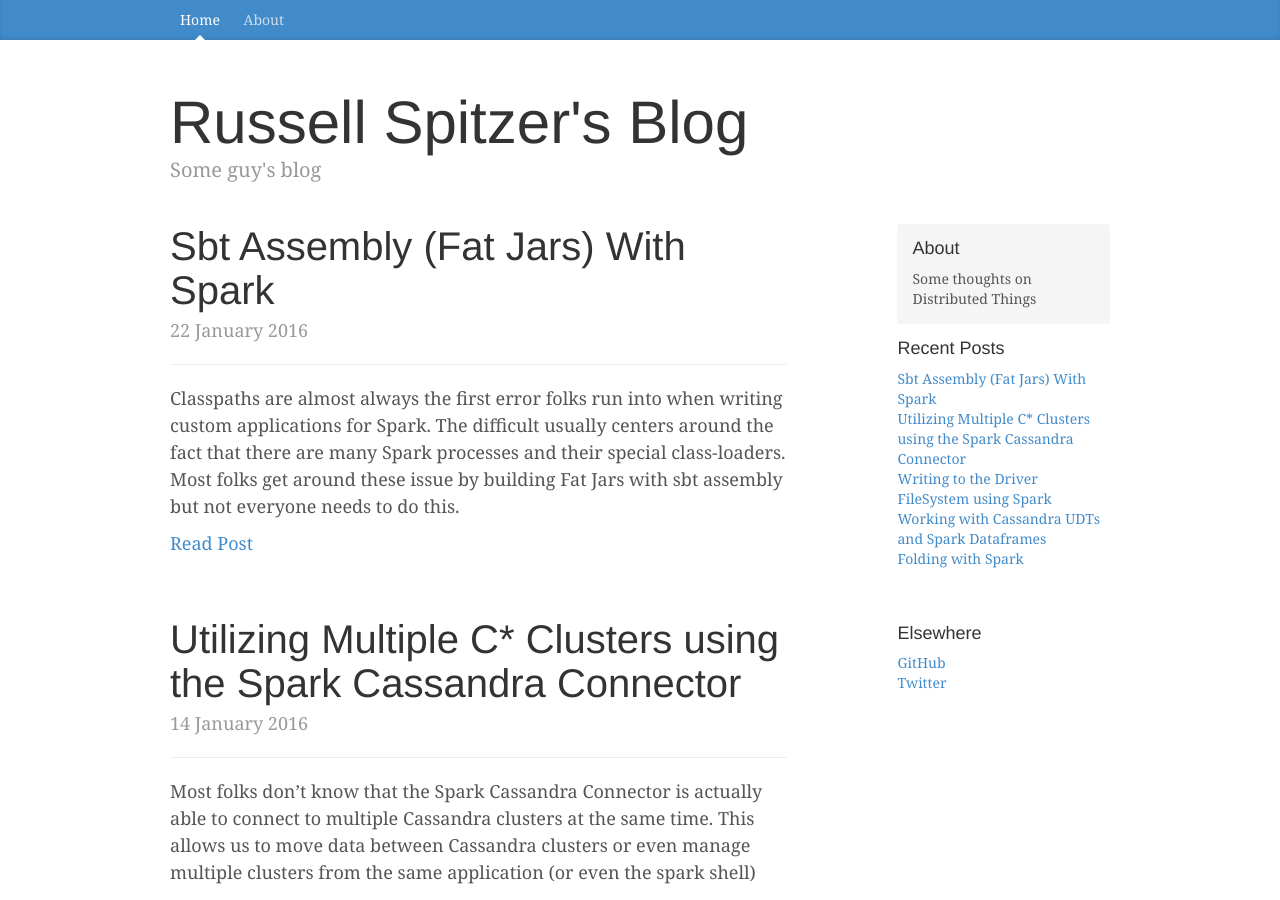
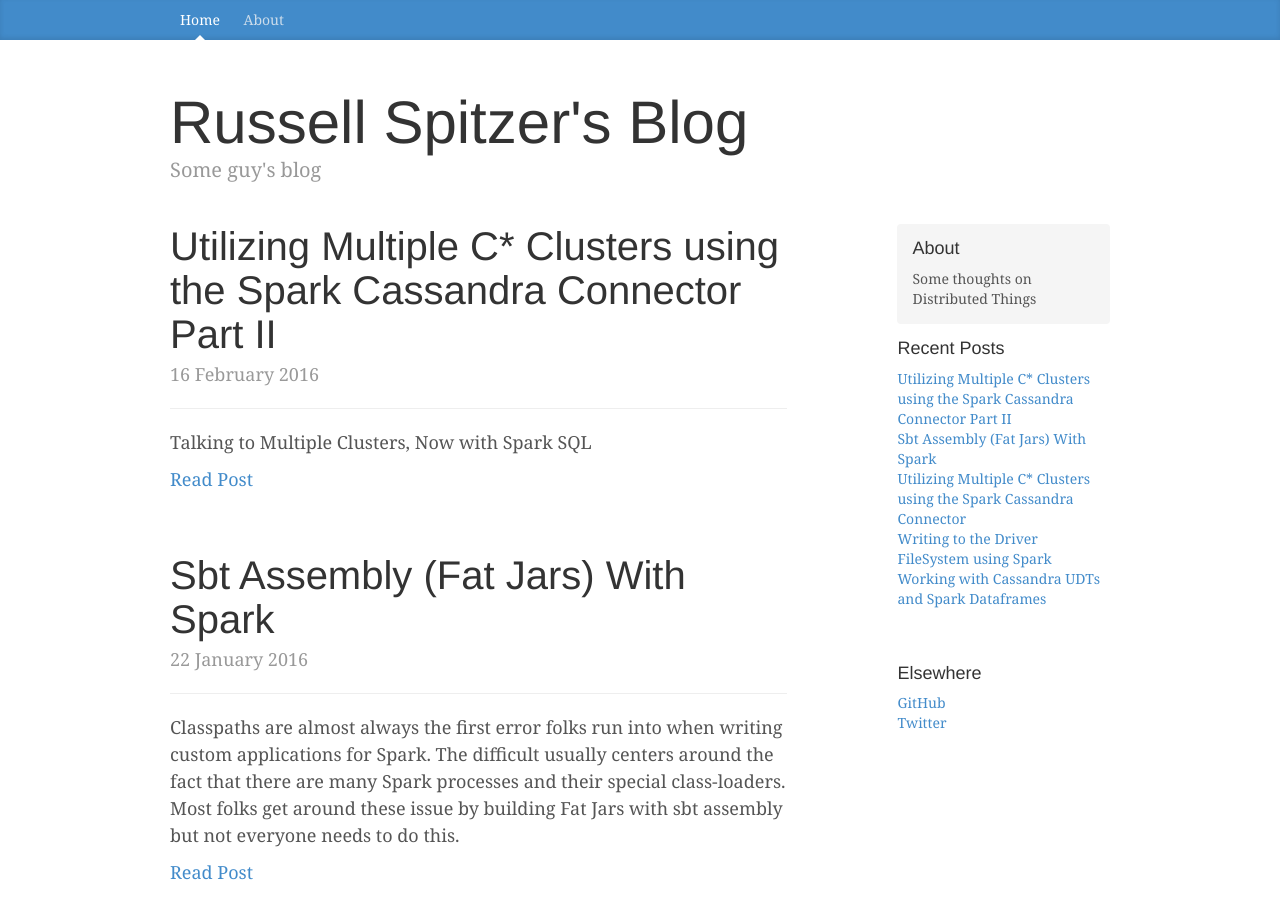
Before and after one commit to RussellSpitzer/RussellSpitzer.github.io, a Jekyll site: the page built from index.html, in a window 1280 px wide and 900 px high. Built offline with Jekyll 4.4.1, drawn with Linux system fonts in a browser that asks for light colours; nearby versions of some CDN libraries; Markdown is read by kramdown in place of the engine named in the settings; the list of posts is cut into pages by our own code; some of the changed lines change nothing that is shown.

Commit message:
Add Spark SQL Multiple Cluster Example

````diff
--- a/_posts/2016-1-14-Multiple-Clusters-Spark-Cassandra.md
+++ b/_posts/2016-1-14-Multiple-Clusters-Spark-Cassandra.md
@@ -15,6 +15,8 @@ Cassandra clusters at the same time. This allows us to move data between Cassand
 even manage  multiple clusters from the same application (or even the spark shell)
 
 ---
+
+#### For SparkSQL Look [here]({% post_url 2016-2-16-Multiple-Clusters-SparkSql-Cassandra %})
 
 Operations within the Spark Cassandra Connector are goverened by `CassandraConnector` objects.
 The default `CassandraConnector` is created based on the parameters in your `SparkConfiguration` and
--- /dev/null
+++ b/_posts/2016-2-16-Multiple-Clusters-SparkSql-Cassandra.md
@@ -0,0 +1,136 @@
+---
+title: Utilizing Multiple C* Clusters using the Spark Cassandra Connector Part II
+layout: post
+comments: True
+tags:
+ - Spark
+ - Cassandra
+ - Scala
+ - SparkSQL
+
+---
+
+---
+Talking to Multiple Clusters, Now with Spark SQL
+
+---
+
+I previously wrote up a small example about using multiple `CassandraConnector` options to write
+to multiple Clusters but the same thing can be done with Spark SQL.
+
+Here is the code for using pure RDDs
+
+####Example of reading from one cluster and writing to another with RDDS
+
+```scala
+import com.datastax.spark.connector._
+import com.datastax.spark.connector.cql._
+
+import org.apache.spark.SparkContext
+
+
+def twoClusterExample ( sc: SparkContext) = {
+  val connectorToClusterOne = CassandraConnector(sc.getConf.set("spark.cassandra.connection.host", "127.0.0.1"))
+  val connectorToClusterTwo = CassandraConnector(sc.getConf.set("spark.cassandra.connection.host", "127.0.0.2"))
+
+  val rddFromClusterOne = {
+    // Sets connectorToClusterOne as default connection for everything in this code block
+    implicit val c = connectorToClusterOne
+    sc.cassandraTable("ks","tab")
+  }
+
+  {
+    //Sets connectorToClusterTwo as the default connection for everything in this code block
+    implicit val c = connectorToClusterTwo
+    rddFromClusterOne.saveToCassandra("ks","tab")
+  }
+
+}
+```
+
+####Example of reading from one cluster and writing to another with DataFrames
+
+```scala
+
+import com.datastax.spark.connector._
+import com.datastax.spark.connector.cql._
+
+import org.apache.spark.SparkContext
+
+sqlContext.setConf("ClusterOne/spark.cassandra.connection.host", "127.0.0.1")
+sqlContext.setConf("ClusterTwo/spark.cassandra.connection.host", "127.0.0.2")
+
+//Read from ClusterOne
+val dfFromClusterOne = sqlContext
+  .read
+  .format("org.apache.spark.sql.cassandra")
+  .options(Map(
+    "cluster" -> "ClusterOne",
+    "keyspace" -> "ks",
+    "table" -> "tab
+    ))
+  .load
+
+//Write to ClusterTwo
+val dfFromClusterOne
+  .write
+  .format("org.apache.spark.sql.cassandra")
+  .options(Map(
+    "cluster" -> "ClusterTwo",
+    "keyspace" -> "ks",
+    "table" -> "tab
+    ))
+  .save
+}
+```
+
+Like the `RDD` example we are actually making two different CassandraConnectors but here we do it
+by specifying their details in SparkSql Cluster configurations. This is done with a
+"Cluster/property" format but this should be improved in
+[SPARKC-289](https://datastax-oss.atlassian.net/browse/SPARKC-289) with some helper functions. For
+now this is the way to go.
+
+```scala
+sqlContext.setConf("ClusterOne/spark.cassandra.connection.host", "127.0.0.1")
+sqlContext.setConf("ClusterTwo/spark.cassandra.connection.host", "127.0.0.2")
+```
+
+This will internally make two Cluster configurations, one for "ClusterOne" and one for "ClusterTwo".
+Each of these will make their own connection to their respective Clusters.
+
+Then we performing our `DataFrame` operations we need to specify which Cluster we are using. This is
+done via an Option which is passed to the read or write operation.
+
+```scala
+//Read from ClusterOne
+val dfFromClusterOne = sqlContext
+  .read
+  .format("org.apache.spark.sql.cassandra")
+  .options(Map(
+    "cluster" -> "ClusterOne",  // << The Cluster Config we will use to Read
+    "keyspace" -> "ks",
+    "table" -> "tab
+    ))
+  .load
+```
+
+The above code generates a DataFrame sourced from the first Cluster. The configuration for reading
+is not seen by other operations so we don't need to do any kind of code blocking here like we did
+in the RDD operation.
+
+When writing we just specify the alternate Cluster
+
+```scala
+val dfFromClusterOne
+  .write
+  .format("org.apache.spark.sql.cassandra")
+  .options(Map(
+    "cluster" -> "ClusterTwo", // << The Cluster Config we use to Write
+    "keyspace" -> "ks",
+    "table" -> "tab
+    ))
+  .save
+
+```
+
+And we have successfully read from 127.0.0.1 and written to 127.0.0.2
````
